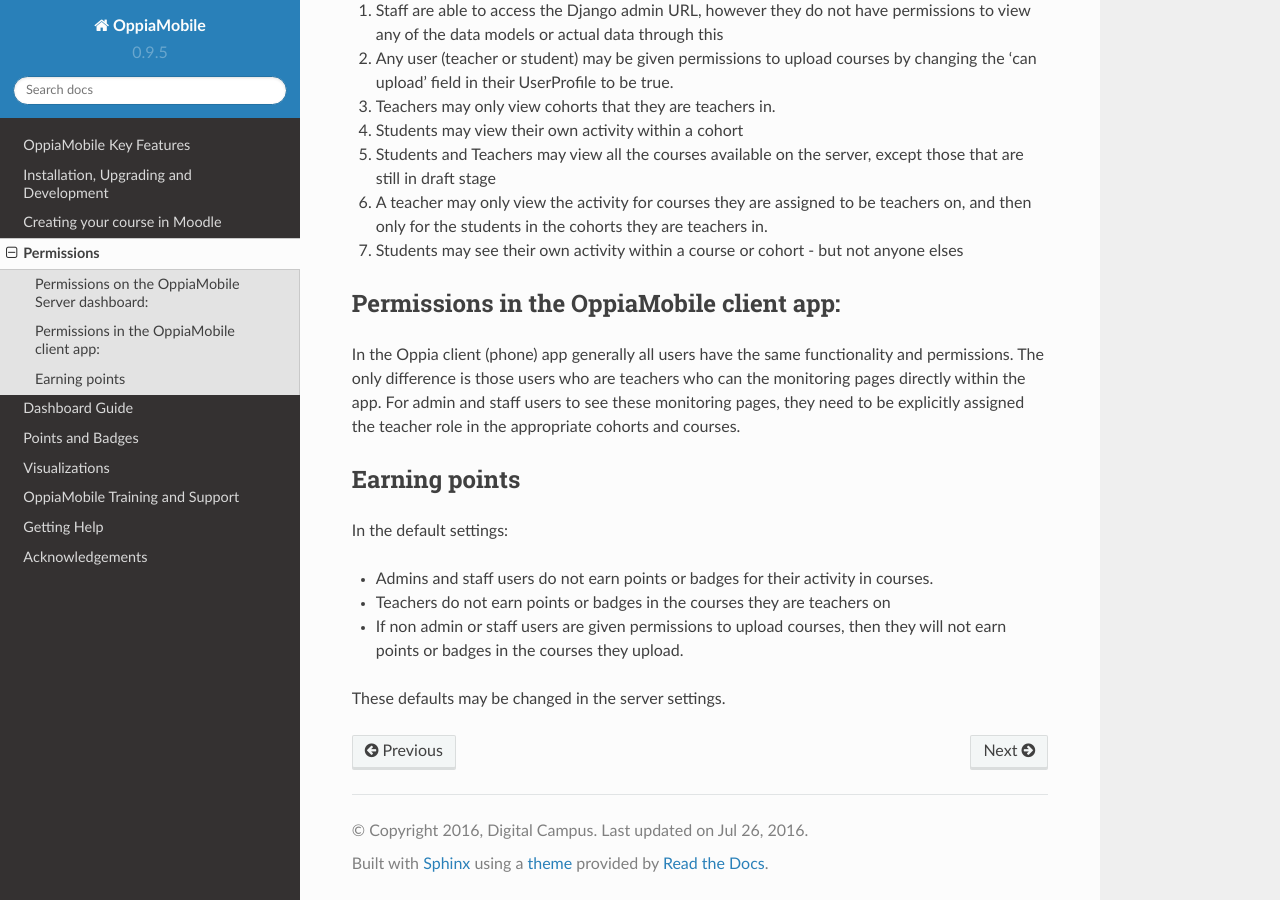
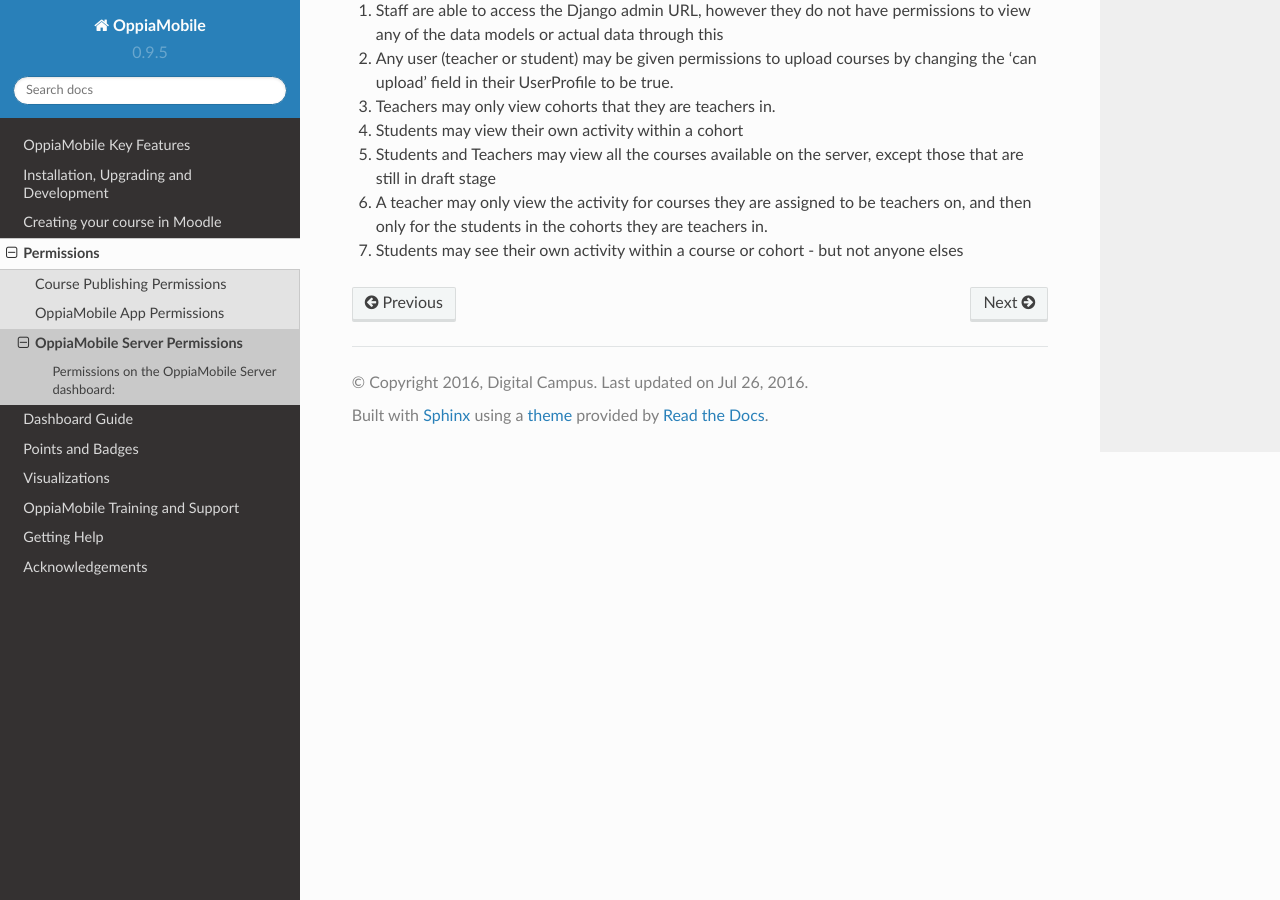
Before and after one commit to DigitalCampus/django-oppia, a Sphinx documentation site: the page built from docs/permissions/server.rst, in a window 1280 px wide and 900 px high, scrolled down 1259 px. Built offline with Sphinx 7.4.7 and the Read the Docs theme 2.0.0, drawn with Linux system fonts in a browser that asks for light colours; the version number is read from the project's files by our own code; some of the changed text lies outside the part shown.

Commit message:
update docs

```diff
--- a/docs/dev/changelog_android.rst
+++ b/docs/dev/changelog_android.rst
@@ -18,6 +18,8 @@
 * 480: How to pre-load accounts onto the device - http://github.com/DigitalCampus/oppia-mobile-android/issues/issue/480
 * 559: java.lang.IllegalStateException: Activity has been destroyed - http://github.com/DigitalCampus/oppia-mobile-android/issues/issue/559
 * 477: Look at what would be needed to allow categories of courses - http://github.com/DigitalCampus/oppia-mobile-android/issues/issue/477
+* 564: App shuts down when having installed a course by copying onto the sd card - http://github.com/DigitalCampus/oppia-mobile-android/issues/issue/564
+* 549: Adding BugSense/Mint API key in non-Git file - http://github.com/DigitalCampus/oppia-mobile-android/issues/issue/549
 
 .. _appv59:
 
--- a/docs/index.rst
+++ b/docs/index.rst
@@ -18,7 +18,7 @@
    features
    dev/index
    author/author
-   permissions
+   permissions/index
    dashboard/index
    gamification
    viz/index
--- /dev/null
+++ b/docs/permissions/publishing.rst
@@ -0,0 +1,2 @@
+Course Publishing Permissions
+===============================
--- a/docs/permissions.rst
+++ b/docs/permissions/server.rst
@@ -82,27 +82,3 @@
    in.
 7. Students may see their own activity within a course or cohort - but not
    anyone elses
-
-
-Permissions in the OppiaMobile client app:
--------------------------------------------
-
-In the Oppia client (phone) app generally all users have the same functionality
-and permissions. The only difference is those users who are teachers who can the
-monitoring pages directly within the app. For admin and staff users to see these
-monitoring pages, they need to be explicitly assigned the teacher role in the
-appropriate cohorts and courses.
-
-
-Earning points
---------------
-
-In the default settings:
-
-* Admins and staff users do not earn points or badges for their activity in
-  courses.
-* Teachers do not earn points or badges in the courses they are teachers on
-* If non admin or staff users are given permissions to upload courses, then they
-  will not earn points or badges in the courses they upload.
-
-These defaults may be changed in the server settings.
```
Also changed, not shown: other parts of docs/permissions/server.rst (+2 -2 lines), docs/permissions/app.rst (added, +23 -0 lines), docs/permissions/index.rst (added, +11 -0 lines).
